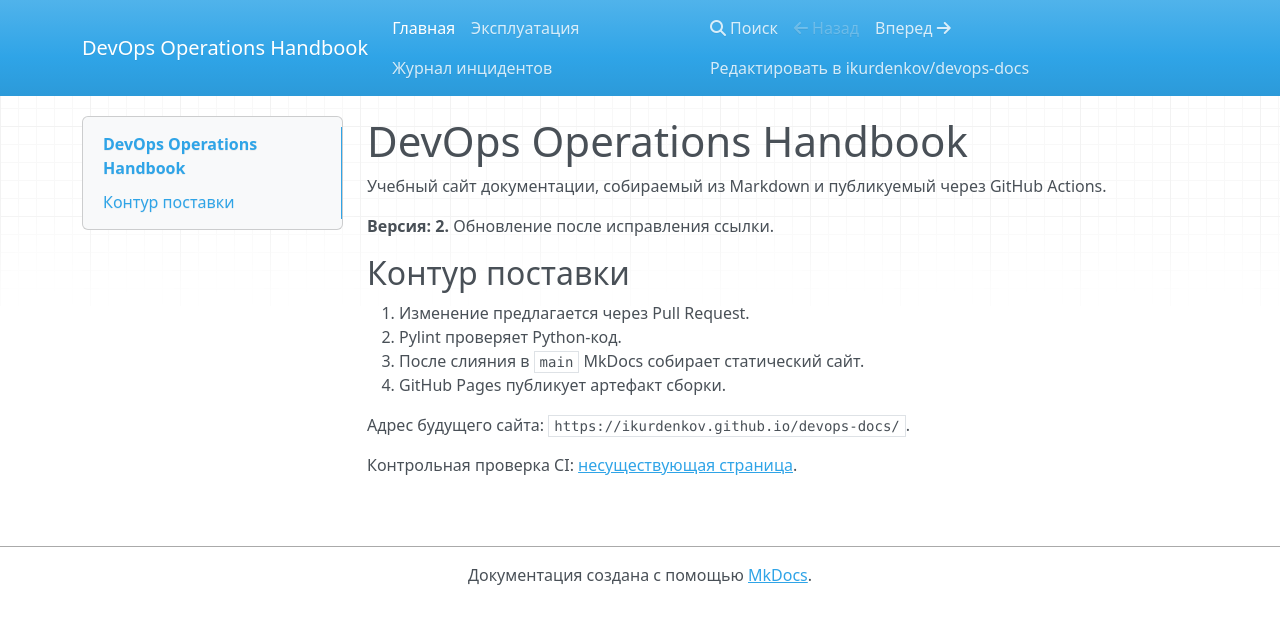
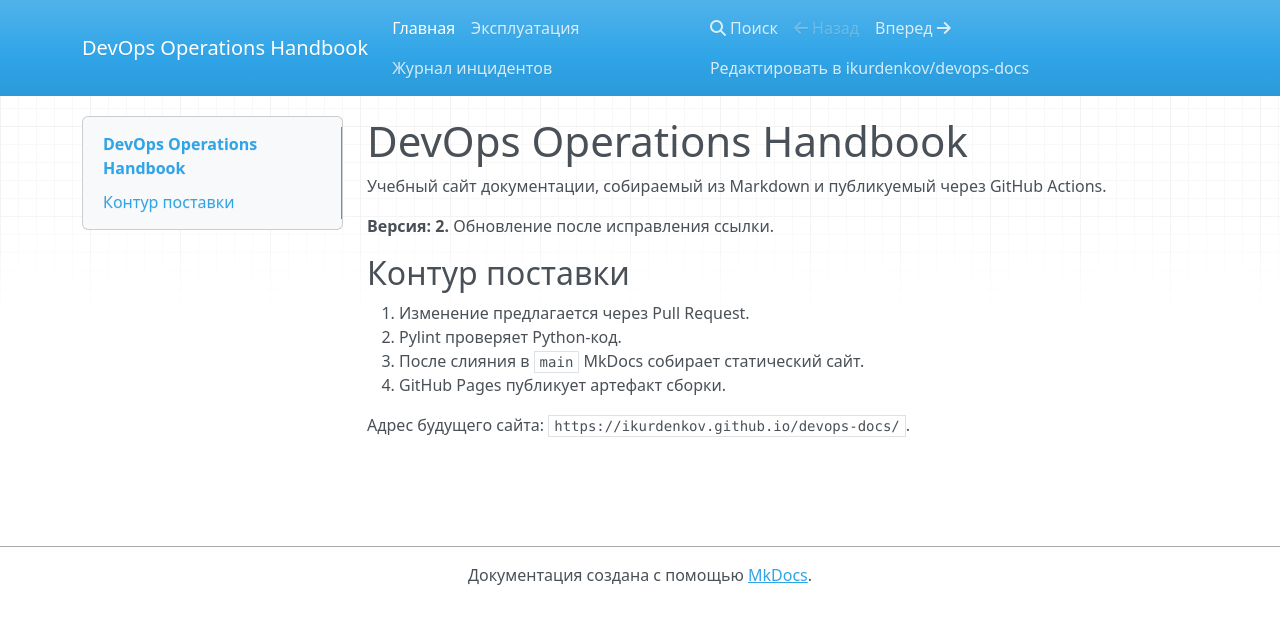
Before and after one commit to ikurdenkov/devops-docs, an MkDocs documentation site: the page built from docs/index.md, in a window 1280 px wide. Shown: the top 624 px of the page. Built offline with MkDocs 1.6.1, drawn with Linux system fonts in a browser that asks for light colours; nearby versions of some CDN libraries.

Commit message:
docs: remove broken control link

```diff
--- a/docs/index.md
+++ b/docs/index.md
@@ -12,5 +12,3 @@
 4. GitHub Pages публикует артефакт сборки.
 
 Адрес будущего сайта: `https://ikurdenkov.github.io/devops-docs/`.
-
-Контрольная проверка CI: [несуществующая страница](missing-page.md).
```
